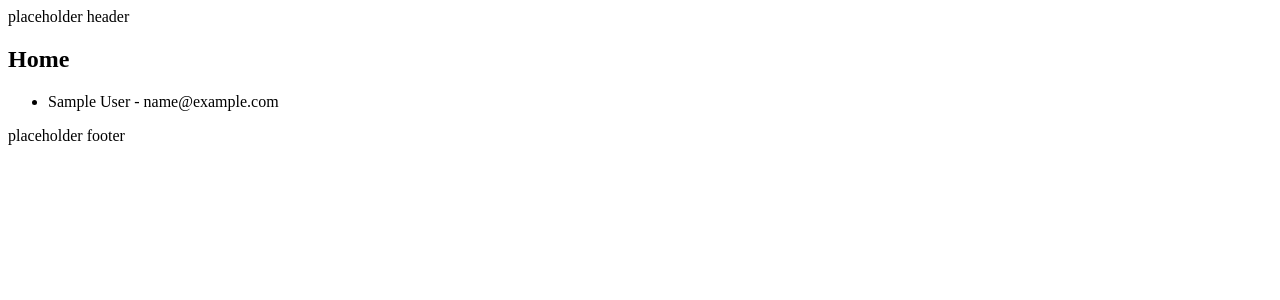
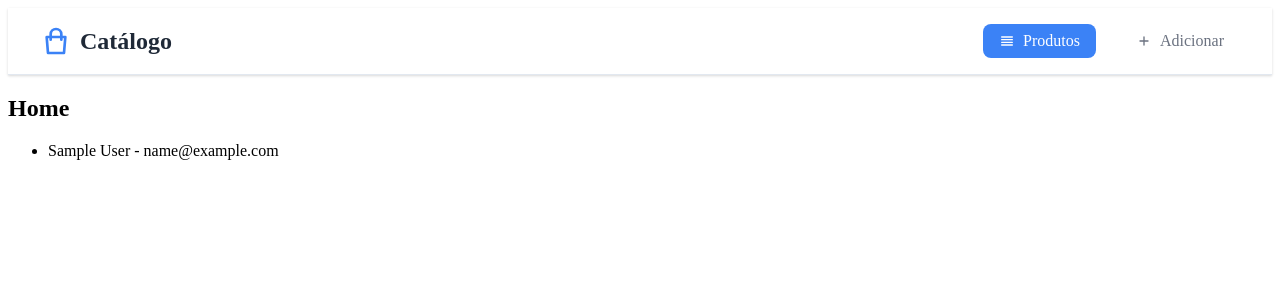
Before and after one commit to cayke1/catalogo-es, a PHP site: page / in a window 1280 px wide. Shown: the top 300 px of the page. Run offline with PHP 8.4, Linux system fonts and the light colour scheme; tables that the repository leaves empty or names only in its code hold one stand-in row (values such as "Sample post").

Commit message:
style: criação de header estilizado

```diff
--- a/app/controllers/HomeController.php
+++ b/app/controllers/HomeController.php
@@ -11,6 +11,5 @@ class HomeController extends RenderView {
         ];
         $this->loadView('partials/header', ['title' => $args['title']]);
         $this->loadView('home', $args);
-        $this->loadView('partials/footer', []);
     }
 }
--- /dev/null
+++ b/app/views/partials/css/header.css
@@ -0,0 +1,122 @@
+.header {
+    background-color: var(--card-bg, #ffffff);
+    border-bottom: 1px solid var(--border-color, #e2e8f0);
+    position: sticky;
+    top: 0;
+    z-index: 50;
+    box-shadow: 0 1px 3px 0 rgba(0, 0, 0, 0.1), 0 1px 2px 0 rgba(0, 0, 0, 0.06);
+}
+
+.container {
+    max-width: 1200px;
+    margin: 0 auto;
+    padding: 1rem;
+}
+
+.header-content {
+    display: flex;
+    align-items: center;
+    justify-content: space-between;
+}
+
+.logo-section {
+    display: flex;
+    align-items: center;
+    gap: 0.5rem;
+    text-decoration: none;
+    color: inherit;
+}
+
+.logo-icon {
+    width: 2rem;
+    height: 2rem;
+    color: var(--primary-color, #3b82f6);
+}
+
+.logo-text {
+    font-size: 1.5rem;
+    font-weight: bold;
+    color: var(--foreground-color, #1f2937);
+    margin: 0;
+}
+
+.nav-desktop {
+    display: flex;
+    align-items: center;
+    gap: 1.5rem;
+}
+
+.nav-link {
+    display: flex;
+    align-items: center;
+    gap: 0.5rem;
+    padding: 0.5rem 1rem;
+    border-radius: 0.5rem;
+    text-decoration: none;
+    transition: all 0.2s ease;
+    color: var(--muted-foreground, #6b7280);
+}
+
+.nav-link:hover {
+    color: var(--foreground-color, #1f2937);
+    background-color: var(--secondary-bg, #f1f5f9);
+}
+
+.nav-link.active {
+    background-color: var(--primary-color, #3b82f6);
+    color: white;
+}
+
+.nav-icon {
+    width: 1rem;
+    height: 1rem;
+}
+
+.nav-mobile {
+    display: flex;
+    gap: 0.5rem;
+}
+
+.nav-mobile-link {
+    padding: 0.5rem;
+    border-radius: 0.5rem;
+    text-decoration: none;
+    transition: all 0.2s ease;
+    color: var(--muted-foreground, #6b7280);
+}
+
+.nav-mobile-link:hover {
+    background-color: var(--secondary-bg, #f1f5f9);
+}
+
+.nav-mobile-link.active {
+    background-color: var(--primary-color, #3b82f6);
+    color: white;
+}
+
+.nav-mobile-icon {
+    width: 1.25rem;
+    height: 1.25rem;
+}
+
+/* Responsividade */
+@media (max-width: 768px) {
+    .nav-desktop {
+        display: none;
+    }
+}
+
+@media (min-width: 769px) {
+    .nav-mobile {
+        display: none;
+    }
+}
+
+:root {
+    --card-bg: #ffffff;
+    --border-color: #e2e8f0;
+    --primary-color: #3b82f6;
+    --foreground-color: #1f2937;
+    --muted-foreground: #6b7280;
+    --secondary-bg: #f1f5f9;
+}
--- a/app/views/partials/footer.php
+++ /dev/null
@@ -1,3 +0,0 @@
-<div>placeholder footer</div>
-</body>
-</html>
--- a/app/views/partials/header.php
+++ b/app/views/partials/header.php
@@ -8,8 +8,55 @@
   <title>
     <?php echo $title; ?>
   </title>
+  <link rel="stylesheet" href="/app/views/partials/css/header.css">
 </head>
-<body>
-  <header>
-    placeholder header
-  </header>
+
+<?php
+$current_page = $_SERVER['REQUEST_URI'];
+$base_url = '/';
+
+function isActive($path, $current) {
+    return $current === $path ? 'active' : '';
+}
+?>
+
+<header class="header">
+    <div class="container">
+        <div class="header-content">
+            <a href="<?php echo $base_url; ?>" class="logo-section">
+                <svg class="logo-icon" fill="none" stroke="currentColor" viewBox="0 0 24 24">
+                    <path stroke-linecap="round" stroke-linejoin="round" stroke-width="2" d="M16 11V7a4 4 0 00-8 0v4M5 9h14l-1 12H6L5 9z"></path>
+                </svg>
+                <h1 class="logo-text">Catálogo</h1>
+            </a>
+
+            <nav class="nav-desktop">
+                <a href="<?php echo $base_url; ?>" class="nav-link <?php echo isActive('/', $current_page); ?>">
+                    <svg class="nav-icon" fill="none" stroke="currentColor" viewBox="0 0 24 24">
+                        <path stroke-linecap="round" stroke-linejoin="round" stroke-width="2" d="M4 6h16M4 10h16M4 14h16M4 18h16"></path>
+                    </svg>
+                    <span>Produtos</span>
+                </a>
+                <a href="<?php echo $base_url; ?>add-product" class="nav-link <?php echo isActive('/add-product', $current_page); ?>">
+                    <!-- Ícone Plus (SVG) -->
+                    <svg class="nav-icon" fill="none" stroke="currentColor" viewBox="0 0 24 24">
+                        <path stroke-linecap="round" stroke-linejoin="round" stroke-width="2" d="M12 6v6m0 0v6m0-6h6m-6 0H6"></path>
+                    </svg>
+                    <span>Adicionar</span>
+                </a>
+            </nav>
+            <div class="nav-mobile">
+                <a href="<?php echo $base_url; ?>" class="nav-mobile-link <?php echo isActive('/', $current_page); ?>">
+                    <svg class="nav-mobile-icon" fill="none" stroke="currentColor" viewBox="0 0 24 24">
+                        <path stroke-linecap="round" stroke-linejoin="round" stroke-width="2" d="M4 6h16M4 10h16M4 14h16M4 18h16"></path>
+                    </svg>
+                </a>
+                <a href="<?php echo $base_url; ?>add-product" class="nav-mobile-link <?php echo isActive('/add-product', $current_page); ?>">
+                    <svg class="nav-mobile-icon" fill="none" stroke="currentColor" viewBox="0 0 24 24">
+                        <path stroke-linecap="round" stroke-linejoin="round" stroke-width="2" d="M12 6v6m0 0v6m0-6h6m-6 0H6"></path>
+                    </svg>
+                </a>
+            </div>
+        </div>
+    </div>
+</header>
```
